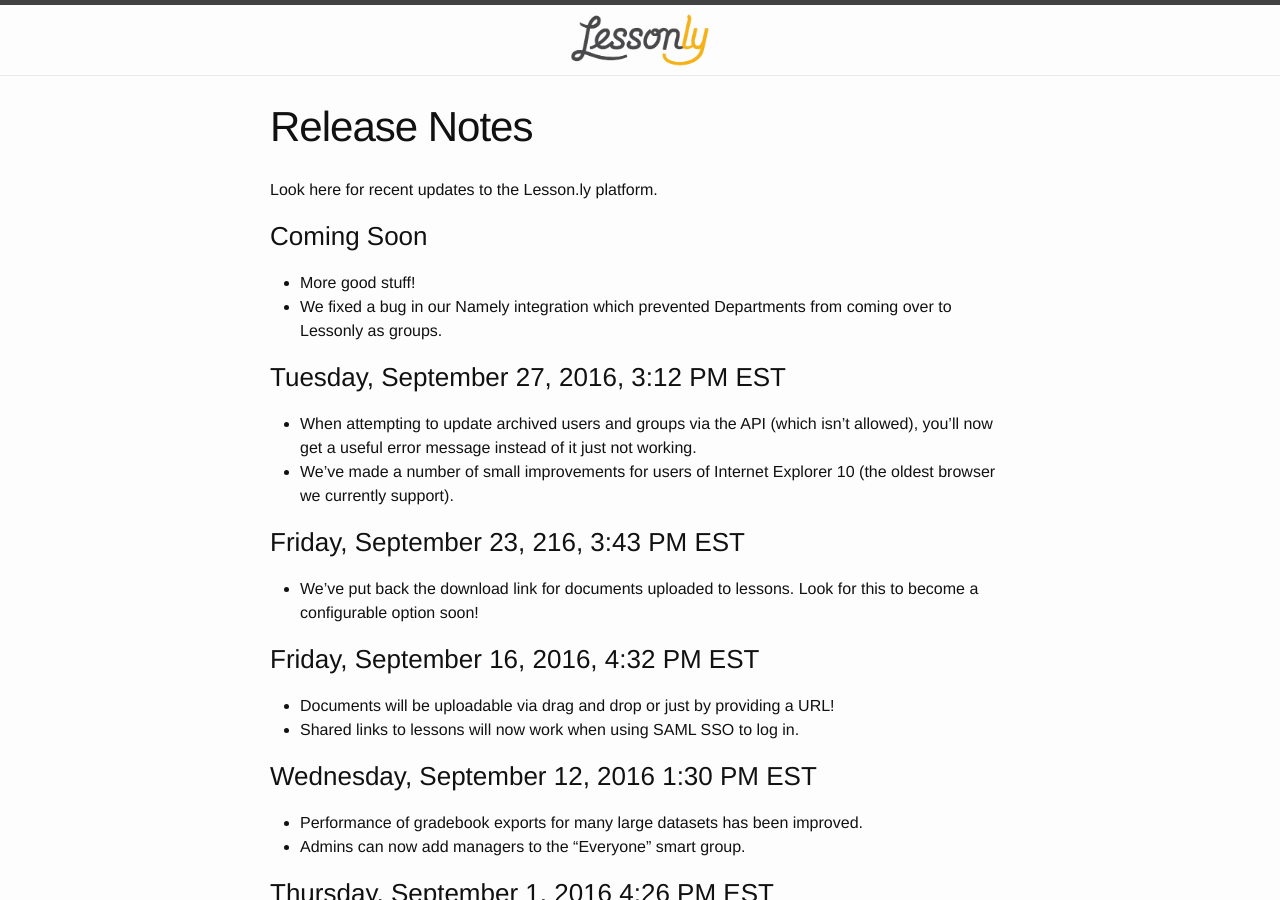
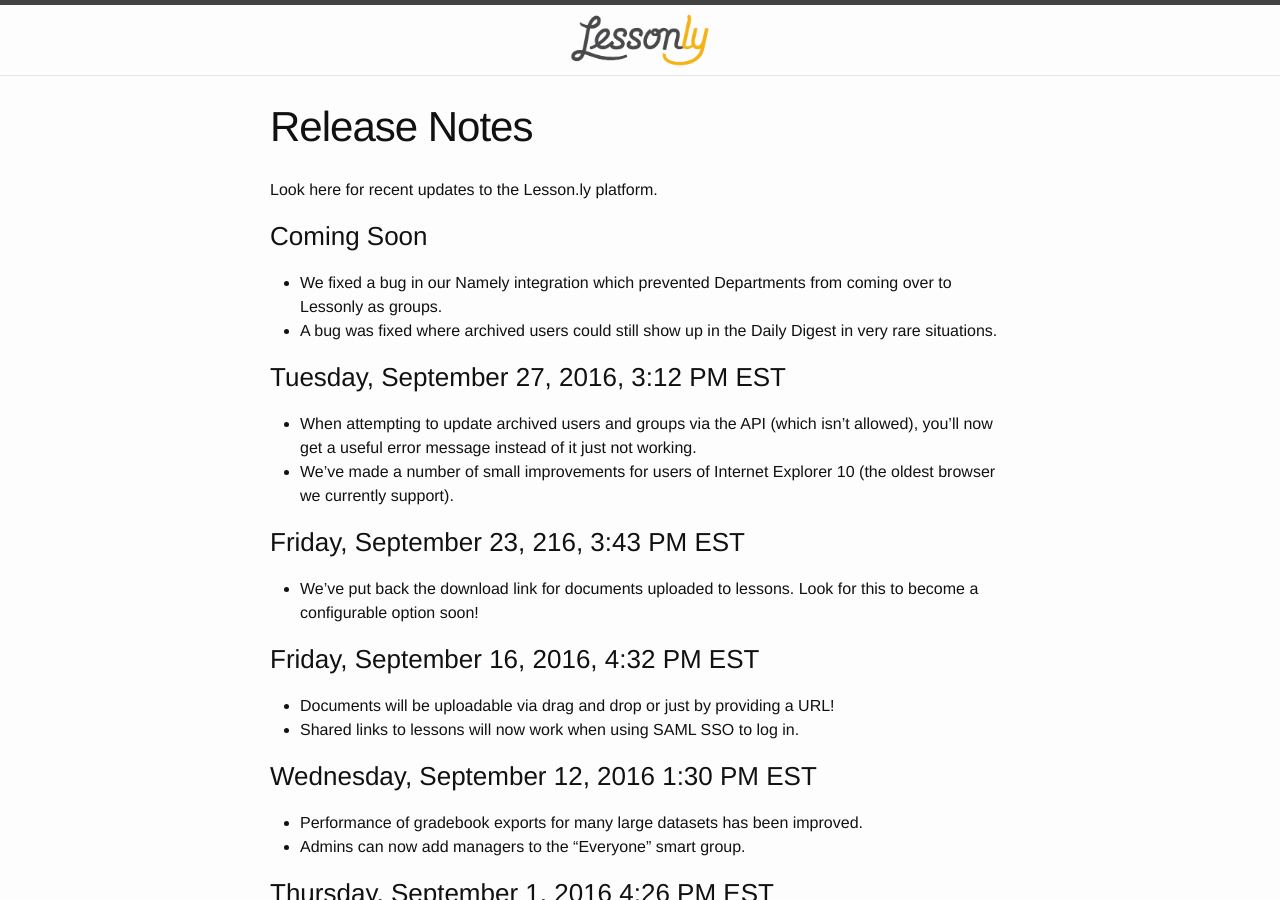
Before and after one commit to isabella232/lessonly.github.io, a Jekyll site: the page built from release-notes.md, in a window 1280 px wide and 900 px high. Built offline with Jekyll 4.4.1, drawn with Linux system fonts in a browser that asks for light colours.

Commit message:
Update release notes

```diff
--- a/release-notes.md
+++ b/release-notes.md
@@ -8,8 +8,8 @@
 
 ### Coming Soon
 
-- More good stuff!
 - We fixed a bug in our Namely integration which prevented Departments from coming over to Lessonly as groups.
+- A bug was fixed where archived users could still show up in the Daily Digest in very rare situations.
 
 ### Tuesday, September 27, 2016, 3:12 PM EST
 
```
